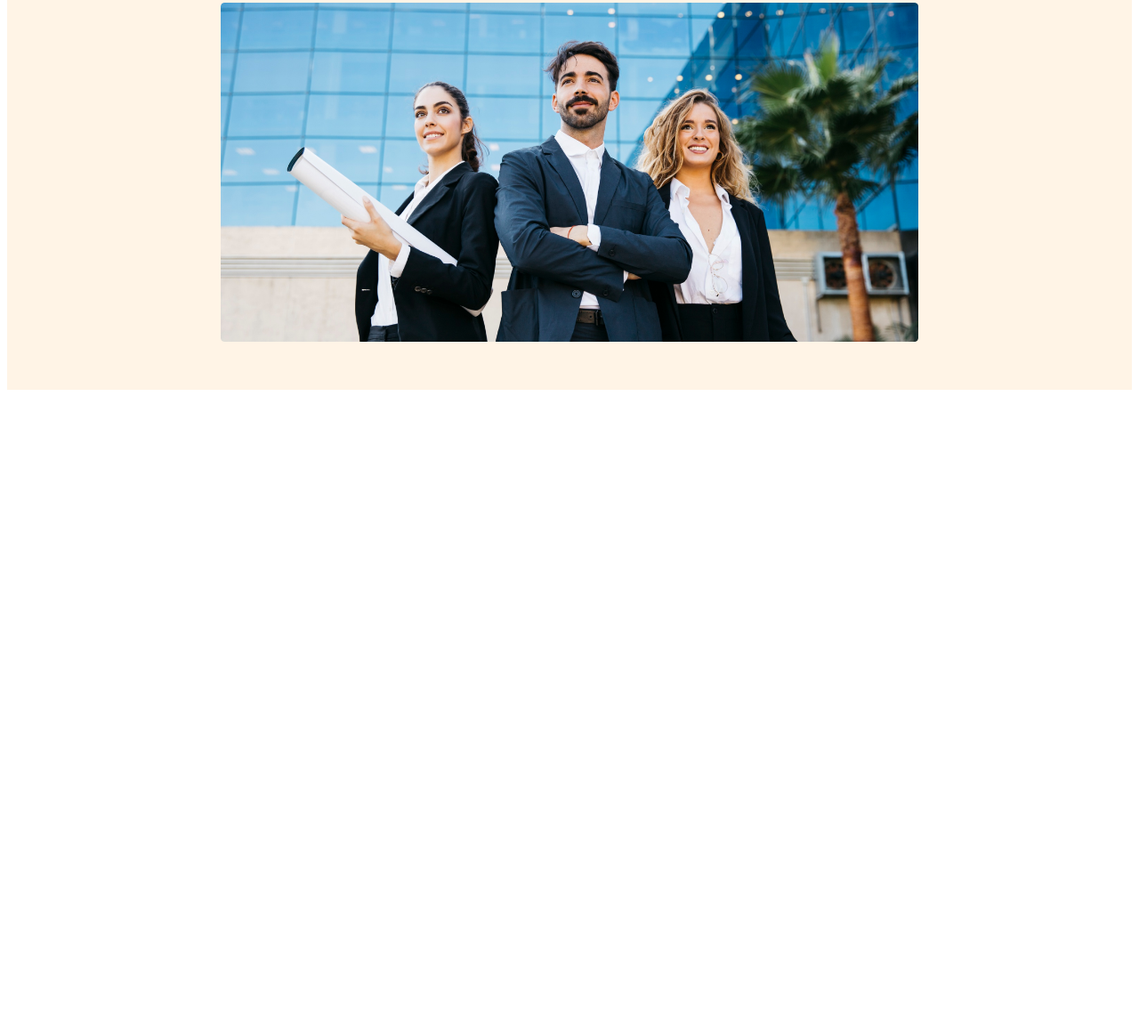
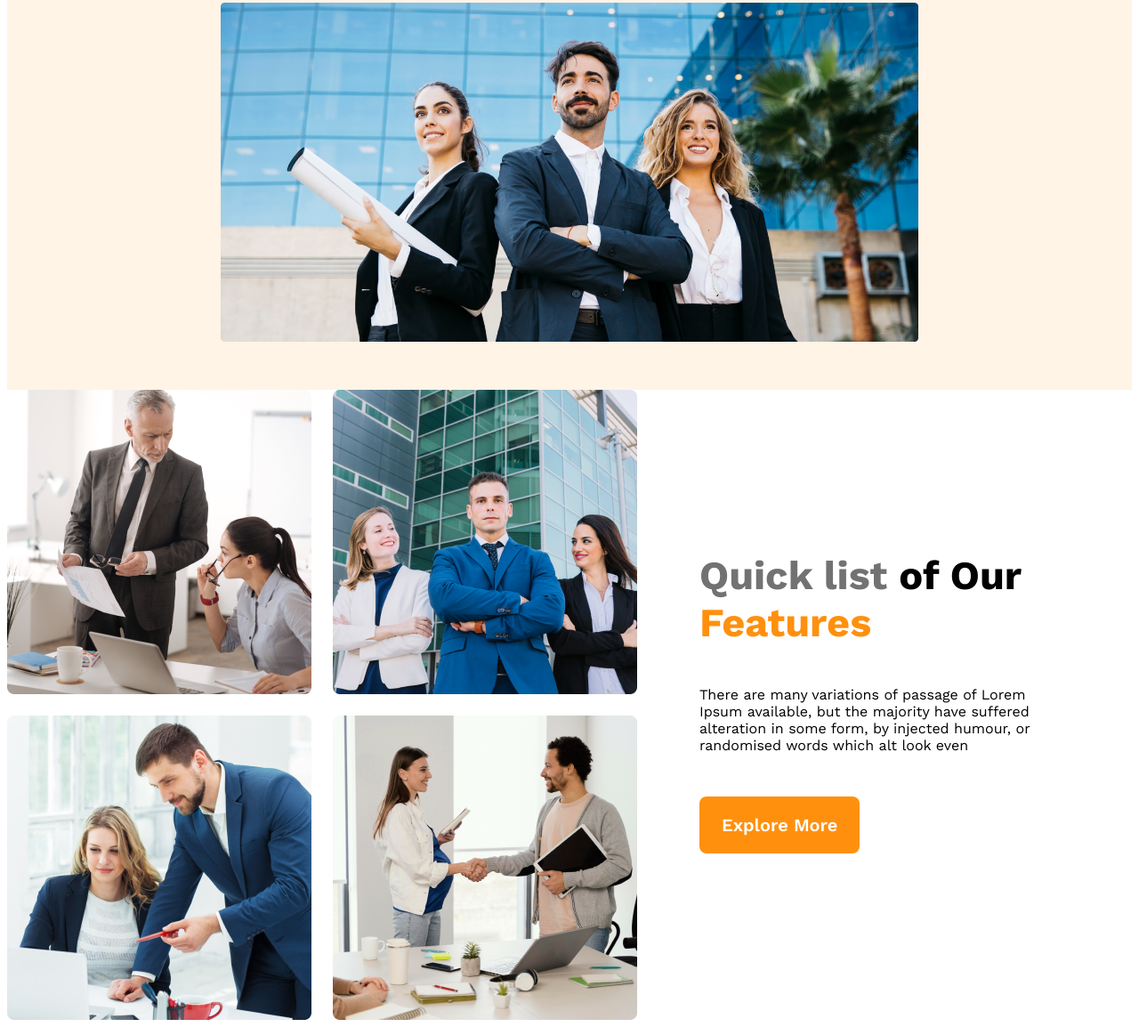
Before and after one commit to jui-9545/g3-architect-website, a plain HTML site: page index.html in a window 1280 px wide. Shown: the part 636-1790 px from the top of the page at 89% size. Before the commit the page ends 1082 px from the top, so only its background shows below. Drawn offline with nearby package versions, Linux system fonts and the light colour scheme.

Commit message:
added teams and features

```diff
--- a/index.html
+++ b/index.html
@@ -7,6 +7,7 @@
     <link rel="stylesheet" href="styles/architect.css">
 </head>
 <body>
+    <!--header start-->
     <header>
         <nav>
             <h3 class="nav-title">G3 Architects</h3>
@@ -28,7 +29,23 @@
         </div>
 
     </header>
+    <!--header end-->
     <main>
+        <!--teams start-->
+        <section class="teams-container">
+            <div class="teams-img-container">
+                <img src="images/team1.png" alt="">
+                <img src="images/team2.png" alt="">
+                <img src="images/team3.png" alt="">
+                 <img src="images/team4.png" alt="">
+
+            </div>
+            <div class="teams-content">
+                <h3 class="teams-title"><span class="Quick-list">Quick list</span> <span>of Our</span> <span class="text-features">Features</span></h3>
+                 <p class="teams-description">There are many variations of passage of  Lorem Ipsum available, but the majority have suffered alteration in some form, by injected humour, or randomised words which alt look even </p>
+                 <button  class="btn-primary ">Explore More</button>
+            </div>
+        </section>
 
     </main>
     <footer>
--- a/styles/architect.css
+++ b/styles/architect.css
@@ -95,3 +95,36 @@ nav li a{
         flex-direction: column;
     }
 }
+
+/*start main section styles*/
+main{
+    max-width:1440px;
+     margin:0 auto;
+}
+.teams-container{
+    display: flex;
+    align-items: center;
+
+
+}
+.teams-img-container{
+    display: grid;
+    grid-template-columns: repeat(2,1fr);
+    gap:24px;
+
+}
+.teams-content{
+    padding-right: 70px;
+    padding-left: 70px;
+}
+.teams-title{
+    font-size: 45px;
+}
+.Quick-list{
+     color: #727272;
+     font-weight: 700;
+}
+.text-features{
+    color: #FF900E;
+    font-weight: 700;
+}
```
